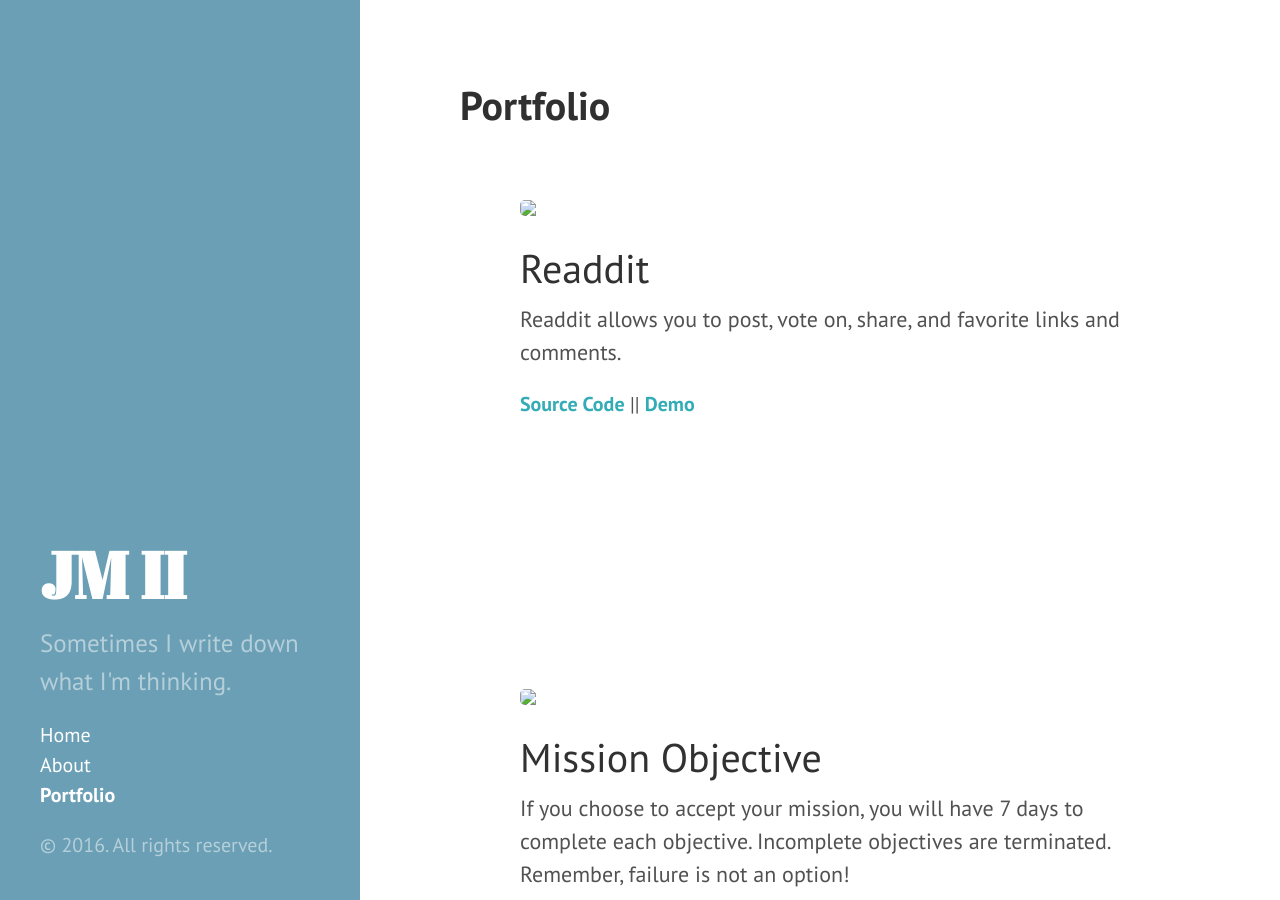
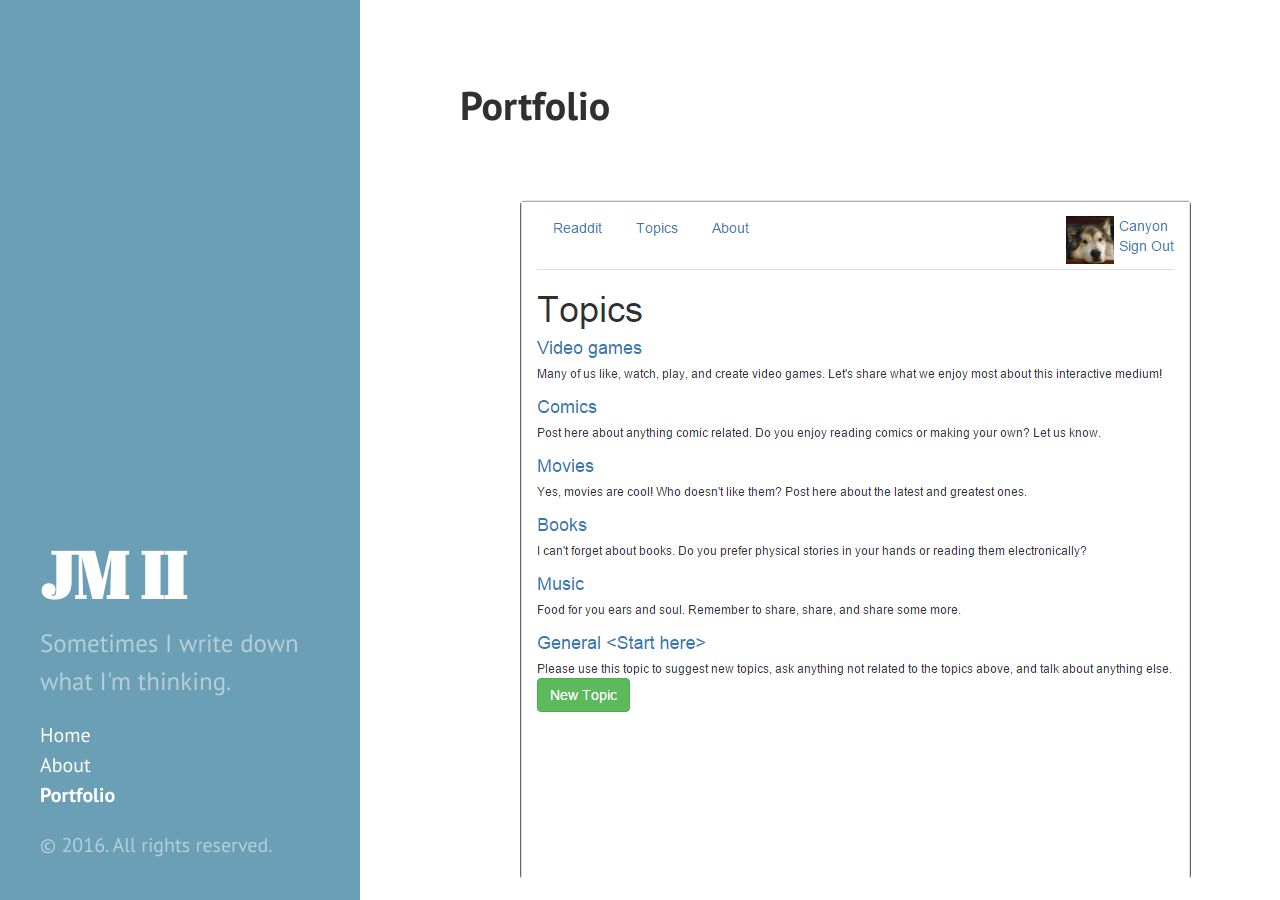
Before and after one commit to ver2point0/ver2point0.github.io, a Jekyll site: the page built from portfolio.html, in a window 1280 px wide and 900 px high. Built offline with Jekyll 4.4.1, drawn with Linux system fonts in a browser that asks for light colours.

Commit message:
update portfolio images paths

```diff
--- a/_config.yml
+++ b/_config.yml
@@ -1,5 +1,6 @@
 excerpt_separator: ""
-pygments: true
+# pygments: true
+highlighter: rogue
 markdown: kramdown
 url: http://ver2point0.github.io
 title: JM II
--- a/portfolio.html
+++ b/portfolio.html
@@ -6,7 +6,7 @@ permalink: /portfolio/
 
 <div id="page_wrapper">
 	<div id="profile_image">
-		<img src="public/readdit.png">
+		<img src="/public/readdit.png">
 	</div>
 
 	<div id="content">
@@ -21,7 +21,7 @@ permalink: /portfolio/
 
 <div id="page_wrapper">
 	<div id="profile_image">
-		<img src="public/missionObjective.png">
+		<img src="/public/missionObjective.png">
 	</div>
 
 	<div id="content">
@@ -34,7 +34,7 @@ permalink: /portfolio/
 
 <div id="page_wrapper">
 	<div id="profile_image">
-		<img src="public/hungryCards.png">
+		<img src="/public/hungryCards.png">
 	</div>
 
 	<div id="content">
@@ -47,7 +47,7 @@ permalink: /portfolio/
 
 <div id="page_wrapper">
 	<div id="profile_image">
-		<img src="public/stashHub.png">
+		<img src="/public/stashHub.png">
 	</div>
 
 	<div id="content">
@@ -62,7 +62,7 @@ permalink: /portfolio/
 
 <div id="page_wrapper">
 	<div id="profile_image">
-		<img src="public/colorWords.png">
+		<img src="/public/colorWords.png">
 	</div>
 
 	<div id="content">
```
